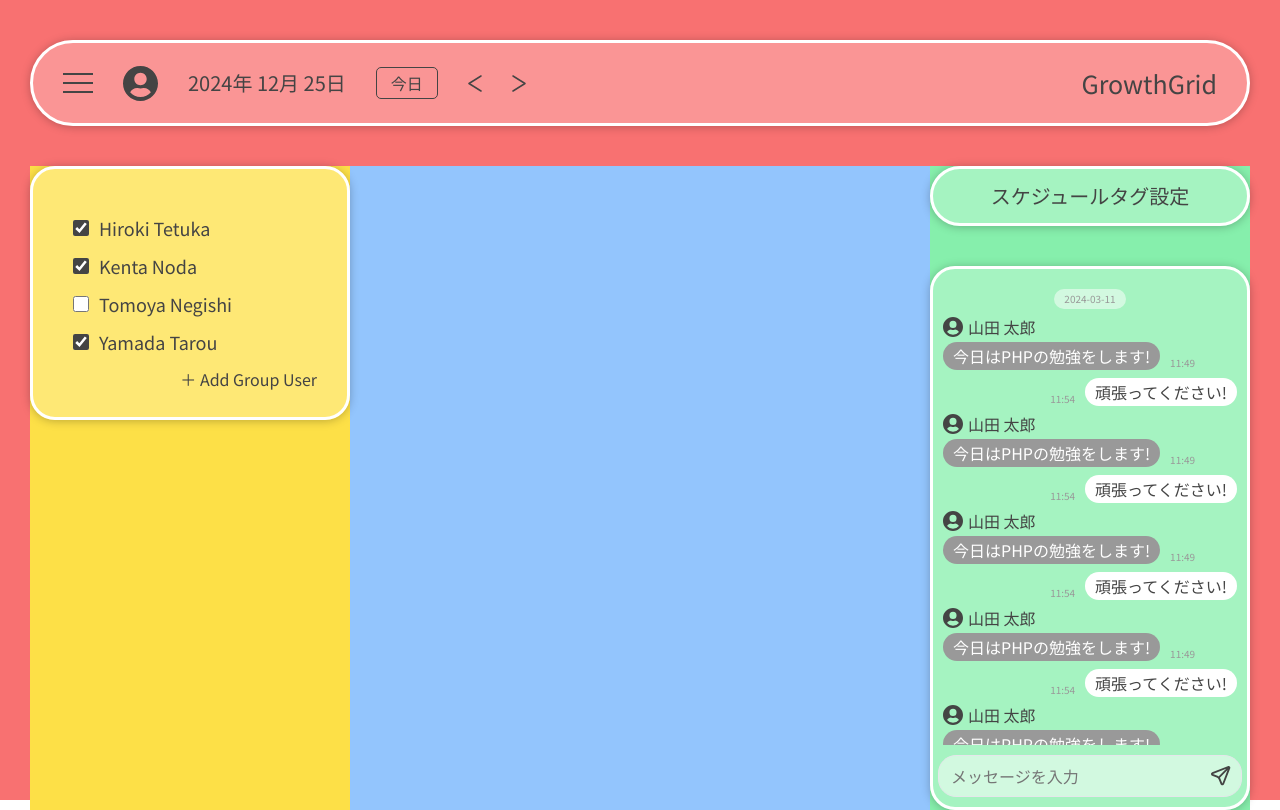
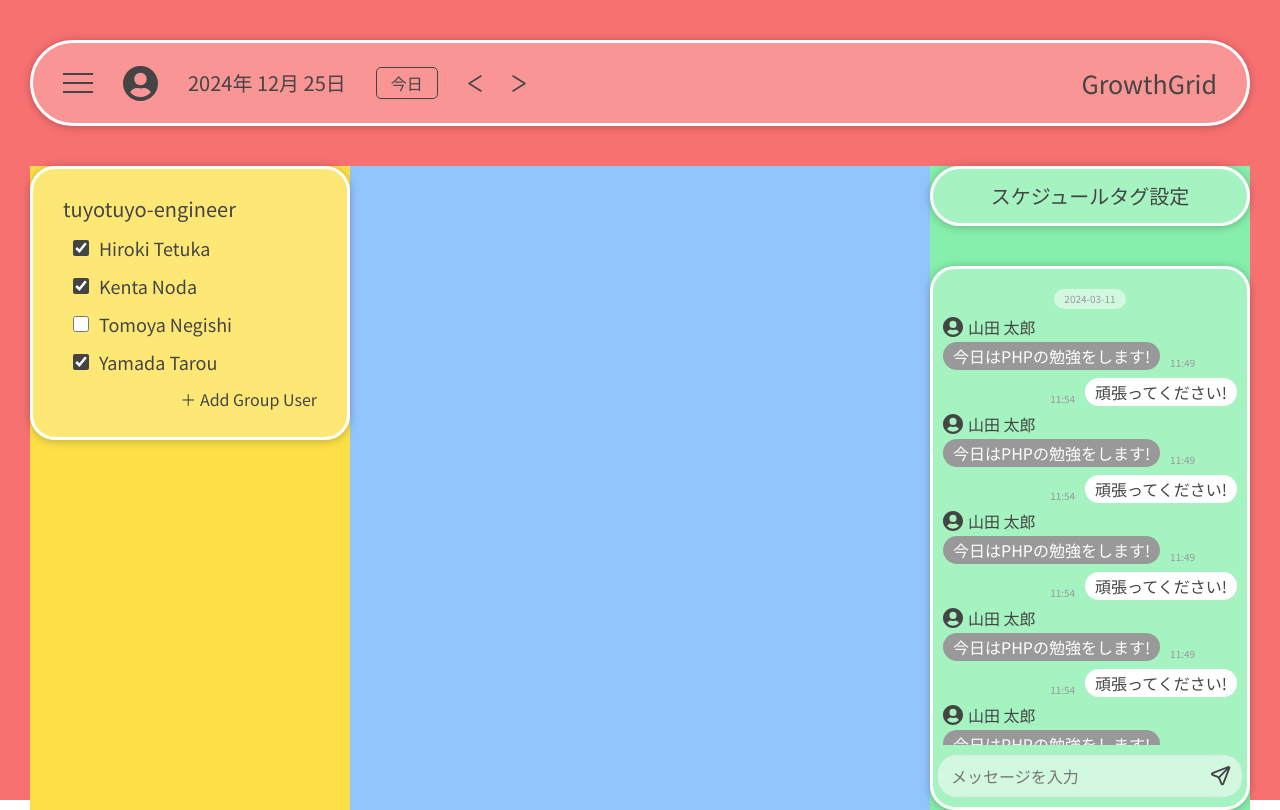
Before and after one commit to tuyotuyo-engineer/prj-calendar, a Next.js app in the folder frontend/: page /calendar in a window 1280 px wide. Built offline with nearby package versions, Linux system fonts and the light colour scheme.

Commit message:
✏️ グループ名を設定

```diff
--- a/frontend/src/data/mock.data.ts
+++ b/frontend/src/data/mock.data.ts
@@ -1,5 +1,5 @@
 const groupData = {
-  groupName: '',
+  groupName: 'tuyotuyo-engineer',
   userList: [
     {
       name: 'Hiroki Tetuka',
```
